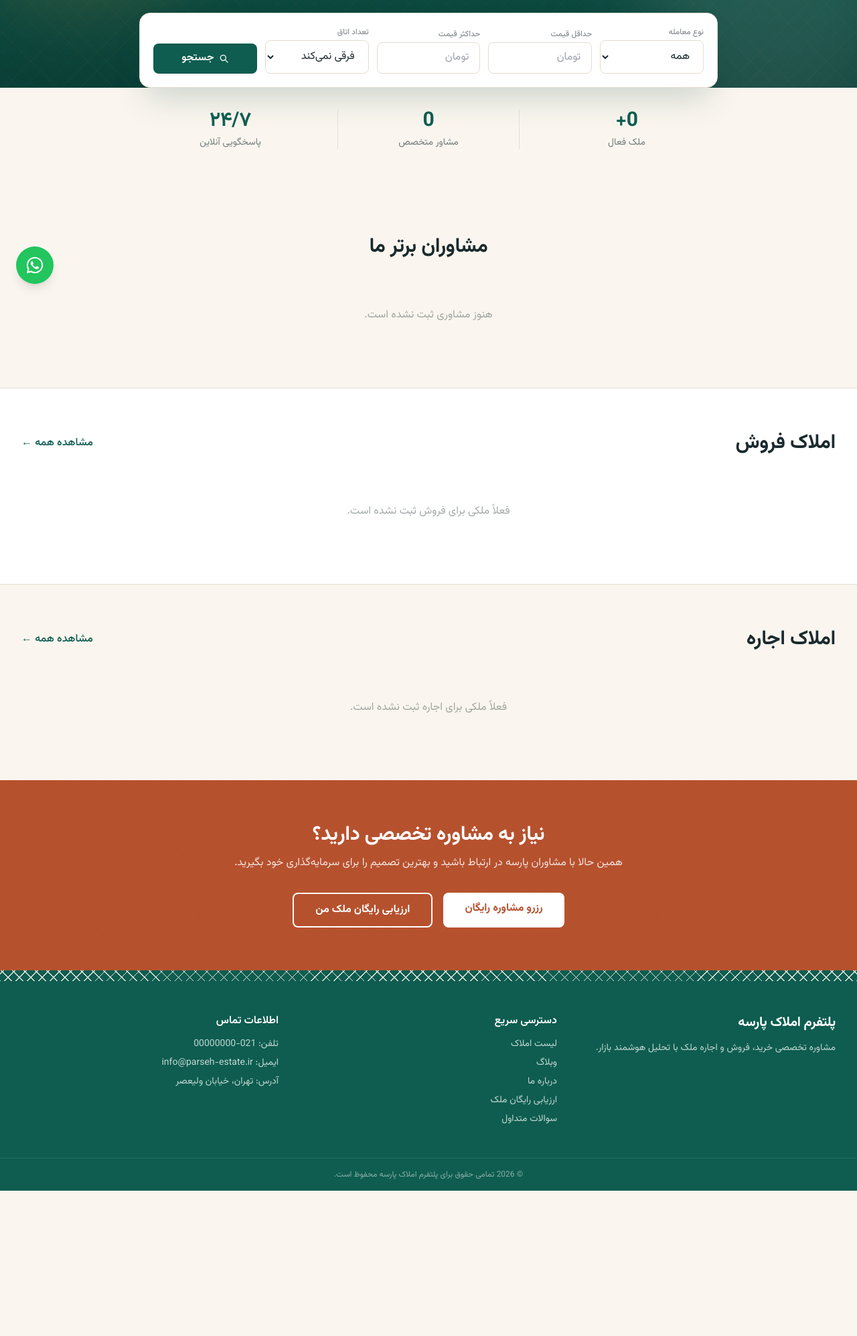
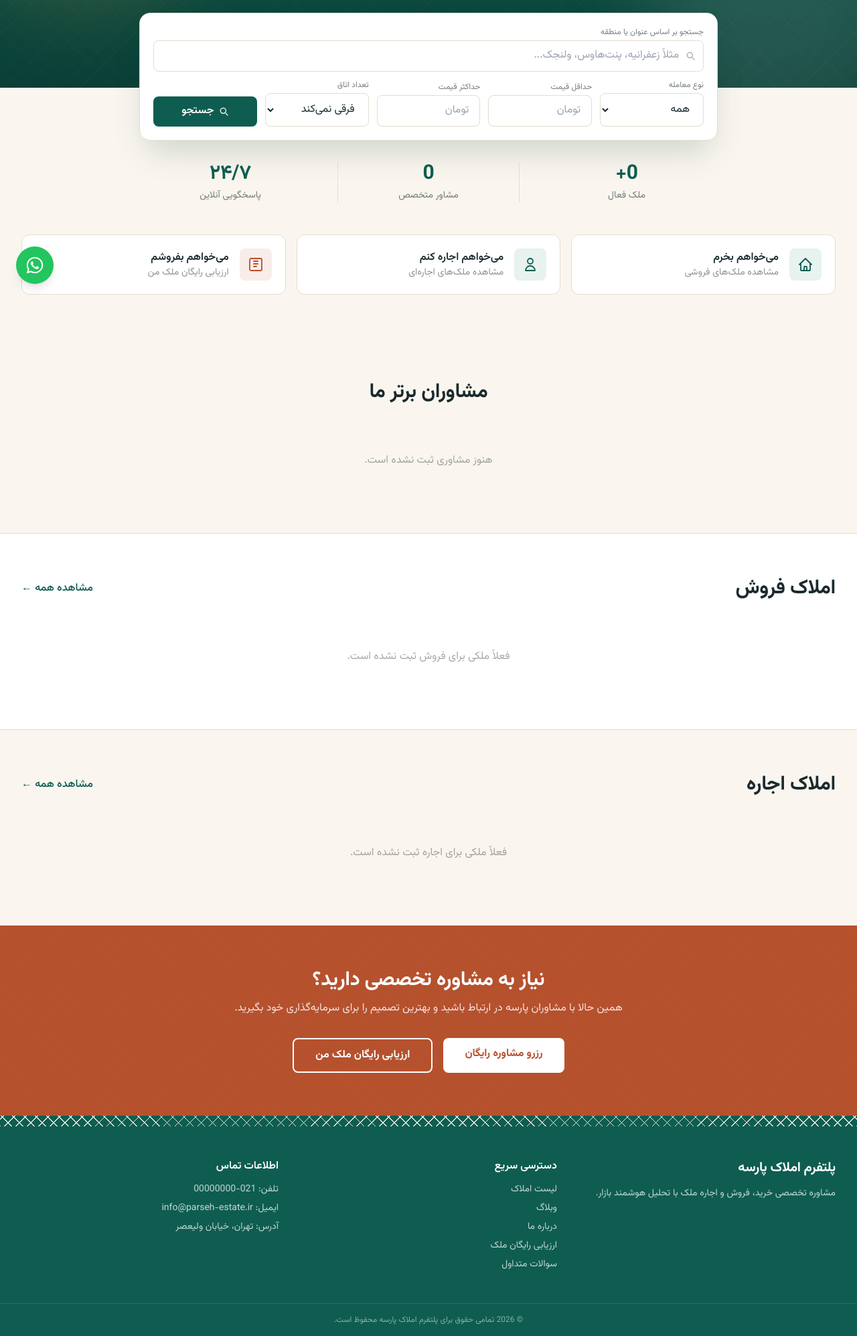
Before and after one commit to nimakhadeh/parseh-property-platform, a Django app: page / in a window 1280 px wide. Shown: the part 352-2347 px from the top of the page at 67% size. Before the commit the page ends 2130 px from the top, so only its background shows below. Run offline with Django 5.2, Linux system fonts and the light colour scheme; data that the repository does not hold is empty; parts of the project's set-up code (start-up, migrations or seed data) failed here and were passed over; some libraries are stand-ins or nearby versions.

Commit message:
UI Phase 4: free-text search + intent-segmented cards (inspired by Kilid/MrEstate)
Looked at kilid.com and mrestate.ir (referred to by the user as "Kilid" and
"Aghaye Amlak") for real patterns worth borrowing:
- Kilid leads with a prominent search bar over a map-first flow
- MrEstate segments the homepage by user intent (buy/rent/sell) right up top

Applied to Parseh:
- Add a `q` free-text search (title/address icontains) to PropertyListView,
  since there's no structured neighborhood field to filter on
- Add the `q` field to both the hero search card and the property list filter
  form so it round-trips correctly
- Add three intent cards below the hero (خرید/اجاره/ارزیابی رایگان) linking
  straight to the relevant filtered list or the valuation request form

Co-Authored-By: Claude Sonnet 5 <noreply@anthropic.com>

```diff
--- a/apps/core/templates/core/home.html
+++ b/apps/core/templates/core/home.html
@@ -27,6 +27,13 @@
 <div class="relative max-w-4xl mx-auto px-4 -mt-24 sm:-mt-28 pb-16">
     <form method="get" action="{% url 'properties:property_list' %}"
           class="hero-fade bg-white rounded-2xl shadow-2xl shadow-primary-dark/20 border border-line p-4 sm:p-5" style="animation-delay: 280ms;">
+        <div class="mb-3">
+            <label class="block text-xs text-ink/60 mb-1">جستجو بر اساس عنوان یا منطقه</label>
+            <div class="relative">
+                <svg xmlns="http://www.w3.org/2000/svg" class="w-4 h-4 text-ink/40 absolute right-3 top-1/2 -translate-y-1/2" fill="none" viewBox="0 0 24 24" stroke="currentColor" stroke-width="2"><path stroke-linecap="round" stroke-linejoin="round" d="M21 21l-4.35-4.35M17 11a6 6 0 11-12 0 6 6 0 0112 0z"/></svg>
+                <input type="text" name="q" class="input-field pr-9" placeholder="مثلاً زعفرانیه، پنت‌هاوس، ولنجک...">
+            </div>
+        </div>
         <div class="grid grid-cols-2 lg:grid-cols-5 gap-3 items-end">
             <div class="col-span-2 lg:col-span-1">
                 <label class="block text-xs text-ink/60 mb-1">نوع معامله</label>
@@ -77,6 +84,39 @@
         </div>
     </div>
 </div>
+
+<!-- تفکیک هدف کاربر: خرید / اجاره / فروش (ارزیابی رایگان) -->
+<section class="max-w-7xl mx-auto px-4 sm:px-6 lg:px-8 -mt-4 pb-16">
+    <div class="grid grid-cols-1 sm:grid-cols-3 gap-4">
+        <a href="{% url 'properties:property_list' %}?type=sale" class="reveal group flex items-center gap-4 bg-white rounded-xl border border-line p-5 hover:border-primary hover:shadow-lg transition-all">
+            <div class="w-12 h-12 shrink-0 rounded-lg bg-primary-light flex items-center justify-center text-primary group-hover:bg-primary group-hover:text-white transition-colors">
+                <svg xmlns="http://www.w3.org/2000/svg" class="w-6 h-6" fill="none" viewBox="0 0 24 24" stroke="currentColor" stroke-width="1.8"><path stroke-linecap="round" stroke-linejoin="round" d="M3 12l2-2m0 0l7-7 7 7M5 10v10a1 1 0 001 1h3m10-11l2 2m-2-2v10a1 1 0 01-1 1h-3m-6 0a1 1 0 001-1v-4a1 1 0 011-1h2a1 1 0 011 1v4a1 1 0 001 1m-6 0h6"/></svg>
+            </div>
+            <div>
+                <h3 class="font-semibold text-ink">می‌خواهم بخرم</h3>
+                <p class="text-sm text-ink/50">مشاهده ملک‌های فروشی</p>
+            </div>
+        </a>
+        <a href="{% url 'properties:property_list' %}?type=rent" class="reveal group flex items-center gap-4 bg-white rounded-xl border border-line p-5 hover:border-primary hover:shadow-lg transition-all" style="transition-delay: 80ms;">
+            <div class="w-12 h-12 shrink-0 rounded-lg bg-primary-light flex items-center justify-center text-primary group-hover:bg-primary group-hover:text-white transition-colors">
+                <svg xmlns="http://www.w3.org/2000/svg" class="w-6 h-6" fill="none" viewBox="0 0 24 24" stroke="currentColor" stroke-width="1.8"><path stroke-linecap="round" stroke-linejoin="round" d="M16 7a4 4 0 11-8 0 4 4 0 018 0zM12 14a7 7 0 00-7 7h14a7 7 0 00-7-7z"/></svg>
+            </div>
+            <div>
+                <h3 class="font-semibold text-ink">می‌خواهم اجاره کنم</h3>
+                <p class="text-sm text-ink/50">مشاهده ملک‌های اجاره‌ای</p>
+            </div>
+        </a>
+        <a href="{% url 'properties:valuation_request' %}" class="reveal group flex items-center gap-4 bg-white rounded-xl border border-line p-5 hover:border-brick hover:shadow-lg transition-all" style="transition-delay: 160ms;">
+            <div class="w-12 h-12 shrink-0 rounded-lg bg-brick/10 flex items-center justify-center text-brick group-hover:bg-brick group-hover:text-white transition-colors">
+                <svg xmlns="http://www.w3.org/2000/svg" class="w-6 h-6" fill="none" viewBox="0 0 24 24" stroke="currentColor" stroke-width="1.8"><path stroke-linecap="round" stroke-linejoin="round" d="M9 7h6m-6 4h6m-6 4h4M5 3h14a2 2 0 012 2v14a2 2 0 01-2 2H5a2 2 0 01-2-2V5a2 2 0 012-2z"/></svg>
+            </div>
+            <div>
+                <h3 class="font-semibold text-ink">می‌خواهم بفروشم</h3>
+                <p class="text-sm text-ink/50">ارزیابی رایگان ملک من</p>
+            </div>
+        </a>
+    </div>
+</section>
 
 <!-- مشاوران برتر -->
 <section class="max-w-7xl mx-auto px-4 sm:px-6 lg:px-8 py-16">
--- a/apps/properties/templates/properties/property_list.html
+++ b/apps/properties/templates/properties/property_list.html
@@ -31,6 +31,10 @@
 
     <!-- فیلترها -->
     <form method="get" class="bg-white rounded-xl border border-line p-4 mb-8 space-y-4">
+        <div>
+            <label class="block text-sm text-ink/70 mb-1">جستجو بر اساس عنوان یا منطقه</label>
+            <input type="text" name="q" value="{{ request.GET.q }}" class="input-field" placeholder="مثلاً زعفرانیه، پنت‌هاوس...">
+        </div>
         <div class="flex flex-wrap gap-4 items-end">
             <div>
                 <label class="block text-sm text-ink/70 mb-1">نوع معامله</label>
--- a/apps/properties/views.py
+++ b/apps/properties/views.py
@@ -1,5 +1,5 @@
 from django.views.generic import ListView, DetailView
-from django.db.models import F
+from django.db.models import F, Q
 from django.core.cache import cache
 from django.core.paginator import Paginator
 from django.shortcuts import render, get_object_or_404
@@ -26,6 +26,10 @@ class PropertyListView(ListView):
         transaction_type = g.get("type")
         if transaction_type in ("sale", "rent"):
             qs = qs.filter(transaction_type=transaction_type)
+
+        query = g.get("q", "").strip()
+        if query:
+            qs = qs.filter(Q(title__icontains=query) | Q(address__icontains=query))
 
         if g.get("min_price"):
             qs = qs.filter(price__gte=g.get("min_price"))
```
